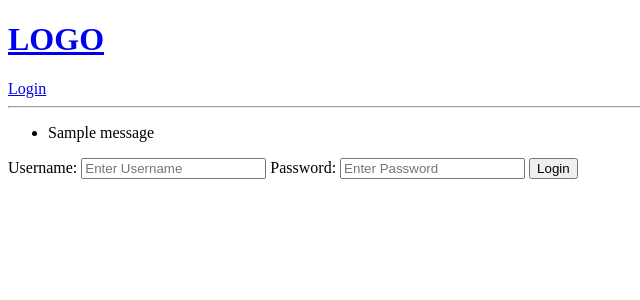
After one commit to haxhex/AttendanceSystem, a Django app: page /login/ in a window 1280 px wide. The commit adds this page. Shown: the top 300 px of the page, without its empty margins (0-640 px from the left). Run offline with Django 4.2, Linux system fonts and the light colour scheme; one stand-in notice (Sample message) is shown.

Commit message:
add some templates

```diff
--- a/base/templates/base/home.html
+++ b/base/templates/base/home.html
@@ -1 +1,5 @@
+{% extends 'main.html' %}
+
+{% block content %}
 <h1>Home Page</h1>
+{% endblock %}
--- /dev/null
+++ b/base/templates/base/login.html
@@ -0,0 +1,17 @@
+{% extends 'main.html' %}
+{% block content %}
+<div>
+    <form method="POST" action="">
+        {% csrf_token %}
+        <label>Username:</label>
+        <input type="text" name="username" placeholder="Enter Username">
+
+        <label>Password:</label>
+        <input type="password" name="password" placeholder="Enter Password">
+
+        <input type="submit" value="Login">
+    </form>
+</div>
+
+
+{% endblock %}
--- a/base/urls.py
+++ b/base/urls.py
@@ -3,4 +3,6 @@ from . import views
 
 urlpatterns = [
     path('', views.home, name="home"),
+    path('login/', views.loginPage, name="login"),
+    path('logout/', views.logoutUser, name="logout"),
 ]
--- a/base/views.py
+++ b/base/views.py
@@ -1,4 +1,33 @@
-from django.shortcuts import render
+from django.shortcuts import render, redirect
+from django.contrib.auth import authenticate, login, logout
+from django.contrib.auth.models import User
+from django.contrib import messages
 
 def home(request):
         return render(request, 'base/home.html')
+
+def loginPage(request):
+    if request.user.is_authenticated:
+        return redirect('home')
+
+    if request.method == 'POST':
+        username = request.POST.get('username')
+        password = request.POST.get('password')
+        try:
+            user = User.objects.get(username=username)
+        except:
+            messages.error(request, 'User does not exist')
+
+        user = authenticate(request, username=username, password=password)
+
+        if user is not None:
+            login(request, user)
+            return redirect('home')
+        else:
+            messages.error(request, 'Username or Password does not exist')
+
+    return render(request, 'base/login.html')
+
+def logoutUser(request):
+    logout(request)
+    return redirect('home')
--- /dev/null
+++ b/templates/main.html
@@ -0,0 +1,22 @@
+<!DOCTYPE html>
+<html lang="en">
+<head>
+    <meta charset="UTF-8">
+    <meta http-equiv="X-UA-Compatible" content="IE=edge">
+    <meta name="viewport" content="width=device-width, initial-scale=1.0">
+    <title>Attendance System</title>
+</head>
+<body>
+    {% include 'navbar.html' %}
+    {% if messages %}
+    <ul class="messages">
+        {% for message in messages %}
+        <li{% if message.tags  %} class="{{ message.tags }}" {% endif %}>{{message}}</li>
+        {% endfor %}
+    </ul>
+    {% endif %}
+    {% block content %}
+    {% endblock %}
+
+</body>
+</html>
--- /dev/null
+++ b/templates/navbar.html
@@ -0,0 +1,11 @@
+<a href= "/">
+    <h1>LOGO</h1>
+</a>
+
+{% if request.user.is_authenticated %}
+<a href="{% url 'logout' %}">Logout</a>
+{% else %}
+<a href="{% url 'login' %}">Login</a>
+{% endif %}
+
+<hr>
```
Also changed, not shown: db.sqlite3.
